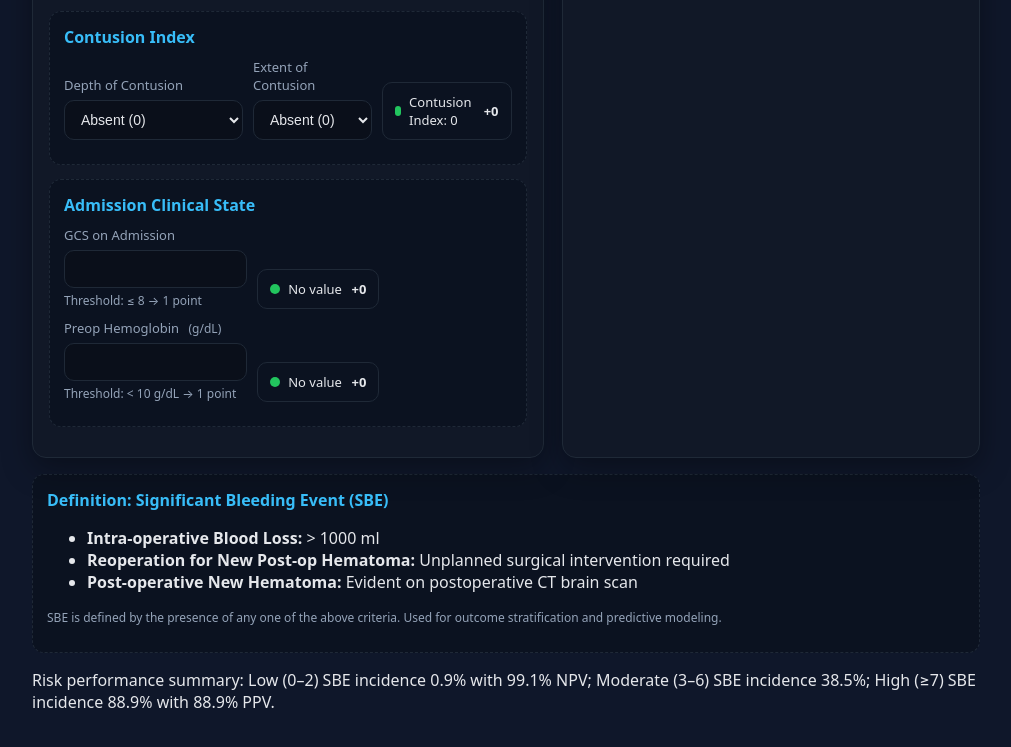
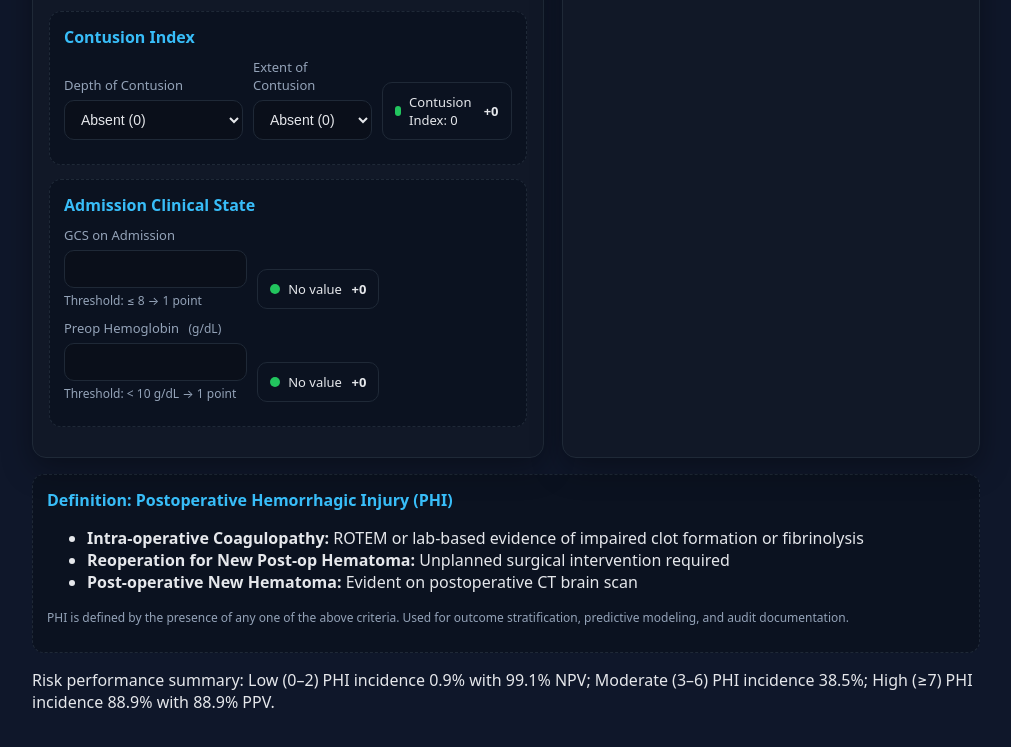
Before and after one commit to Neurodarsh/TBIBRAINSCORE, a plain HTML site: page index.html in a window 1280 px wide. Shown: the part 745-1492 px from the top of the page, without its empty margins (134-1145 px from the left). Drawn offline with Linux system fonts and the light colour scheme.

Commit message:
Update index.html

```diff
--- a/index.html
+++ b/index.html
@@ -128,9 +128,9 @@
 <body>
   <div class="wrap">
     <header>
-      <h1>BRAIN Score Calculator</h1><header>
-  <p class="sub"><strong>BRAIN Score:</strong> <span style="color:#38bdf8">B</span>leeding <span style="color:#38bdf8">R</span>isk <span style="color:#38bdf8">A</span>ssessment <span style="color:#38bdf8">I</span>n <span style="color:#38bdf8">N</span>eurotrauma</p>
-
+  <h1>SCORE TO PREDICT PHI AND INTRAOP COAGULOPATHY</h1>
+  <p class="sub"><strong>PHI Risk Score:</strong> Predicts Postoperative Hemorrhagic Injury and intraoperative coagulopathy using threshold-based inputs</p>
+</header>
 </header>
 
     <div class="grid">
@@ -327,17 +327,17 @@
 
     <p class="footer">
       <div class="section">
-      <h3>Definition: Significant Bleeding Event (SBE)</h3>
+  <h3>Definition: Postoperative Hemorrhagic Injury (PHI)</h3>
   <ul class="list">
-        <li><strong>Intra-operative Blood Loss:</strong> &gt; 1000 ml</li>
+    <li><strong>Intra-operative Coagulopathy:</strong> ROTEM or lab-based evidence of impaired clot formation or fibrinolysis</li>
     <li><strong>Reoperation for New Post-op Hematoma:</strong> Unplanned surgical intervention required</li>
     <li><strong>Post-operative New Hematoma:</strong> Evident on postoperative CT brain scan</li>
   </ul>
-      <p class="hint">SBE is defined by the presence of any one of the above criteria. Used for outcome stratification and predictive modeling.</p>
+  <p class="hint">PHI is defined by the presence of any one of the above criteria. Used for outcome stratification, predictive modeling, and audit documentation.</p>
 </div>
 
     <p class="footer">
-      Risk performance summary: Low (0–2) SBE incidence 0.9% with 99.1% NPV; Moderate (3–6) SBE incidence 38.5%; High (≥7) SBE incidence 88.9% with 88.9% PPV.
+  Risk performance summary: Low (0–2) PHI incidence 0.9% with 99.1% NPV; Moderate (3–6) PHI incidence 38.5%; High (≥7) PHI incidence 88.9% with 88.9% PPV.
 </p>
   </div> <!-- .wrap ends here -->
   </div><script>
```
Lines whose indentation alone changed are shown as unchanged.
